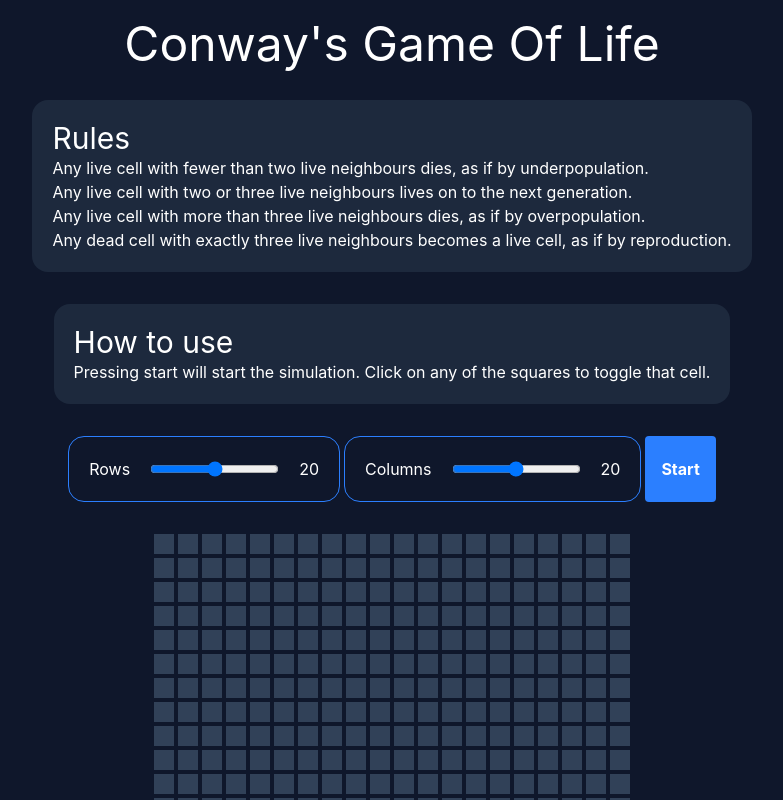
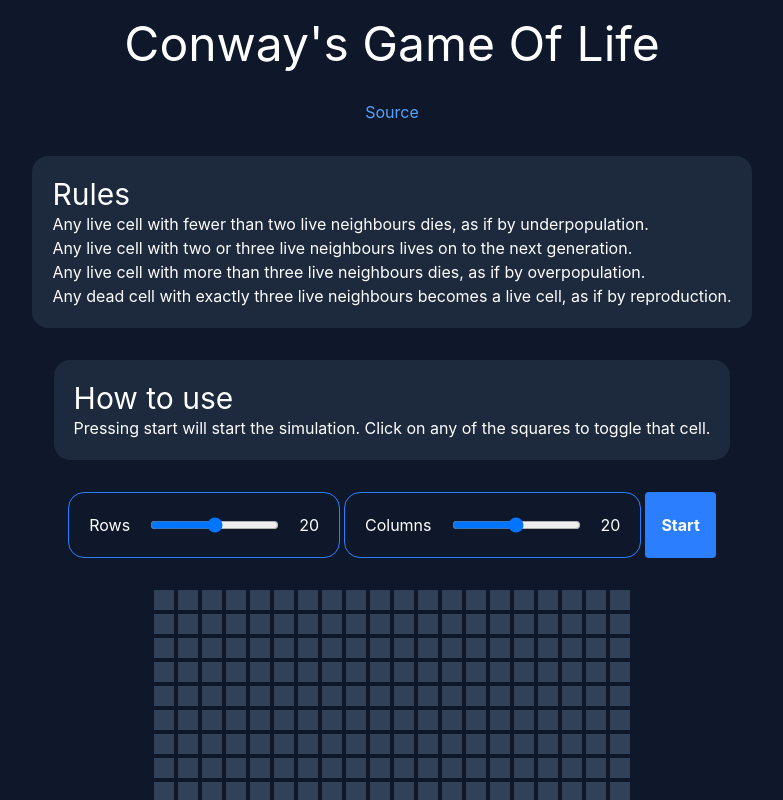
Before and after one commit to chuakid/conways-game-of-life, a React (Vite) app: page / in a window 1280 px wide. Shown: the top 800 px of the page, without its empty margins (248-1031 px from the left). Built offline with nearby package versions, Linux system fonts and the light colour scheme.

Commit message:
add source

```diff
--- a/src/App.tsx
+++ b/src/App.tsx
@@ -19,6 +19,7 @@ function App() {
     return (
         <main className="bg-slate-900 min-h-lvh text-white p-5 flex flex-col gap-8 justify-center items-center">
             <h1 className="text-5xl">Conway's Game Of Life</h1>
+            <a className="text-blue-400 hover:text-blue-600" href="https://github.com/chuakid/conways-game-of-life">Source</a>
             <section className="bg-slate-800 p-5 rounded-2xl">
                 <h2 className="text-3xl">Rules</h2>
                 <ul>
```
